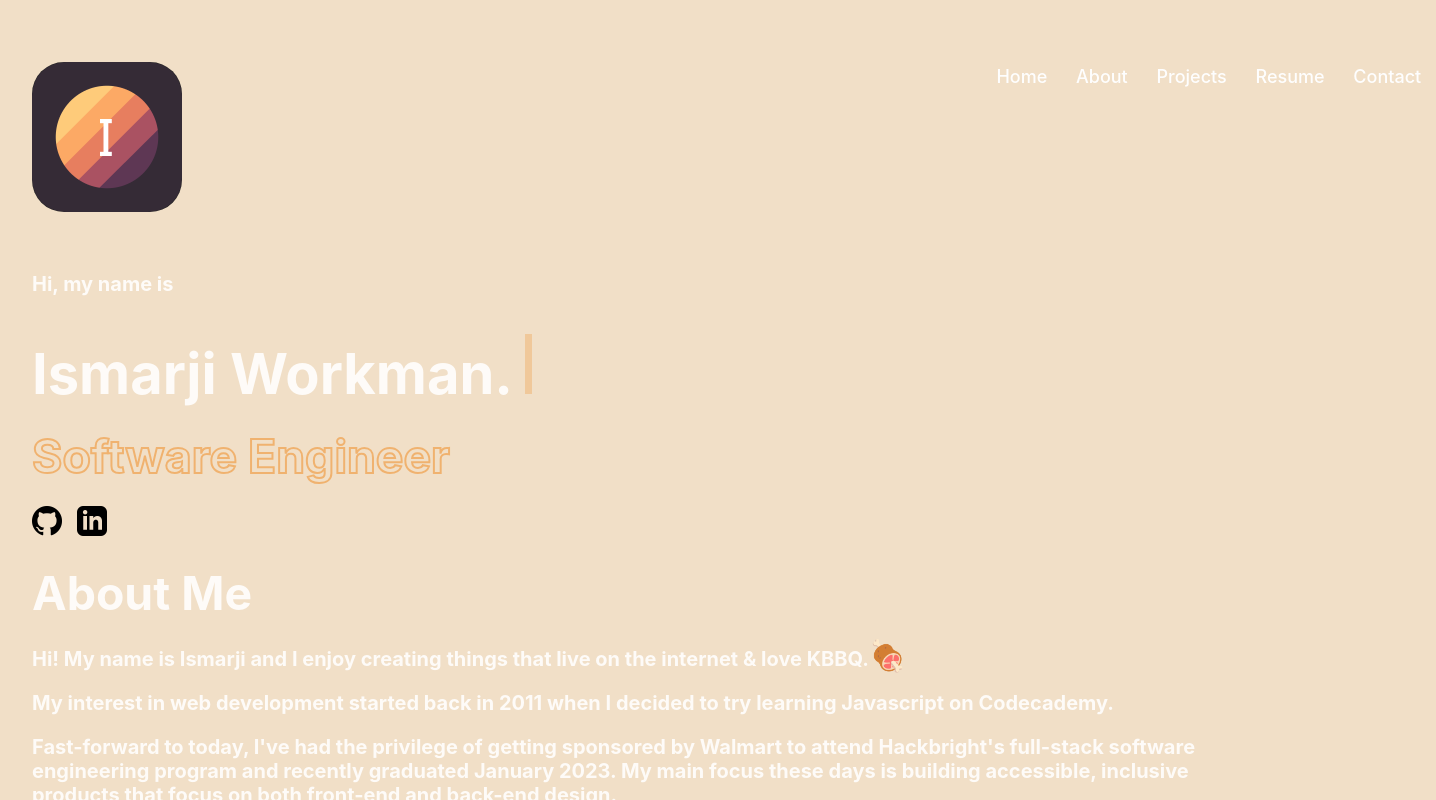
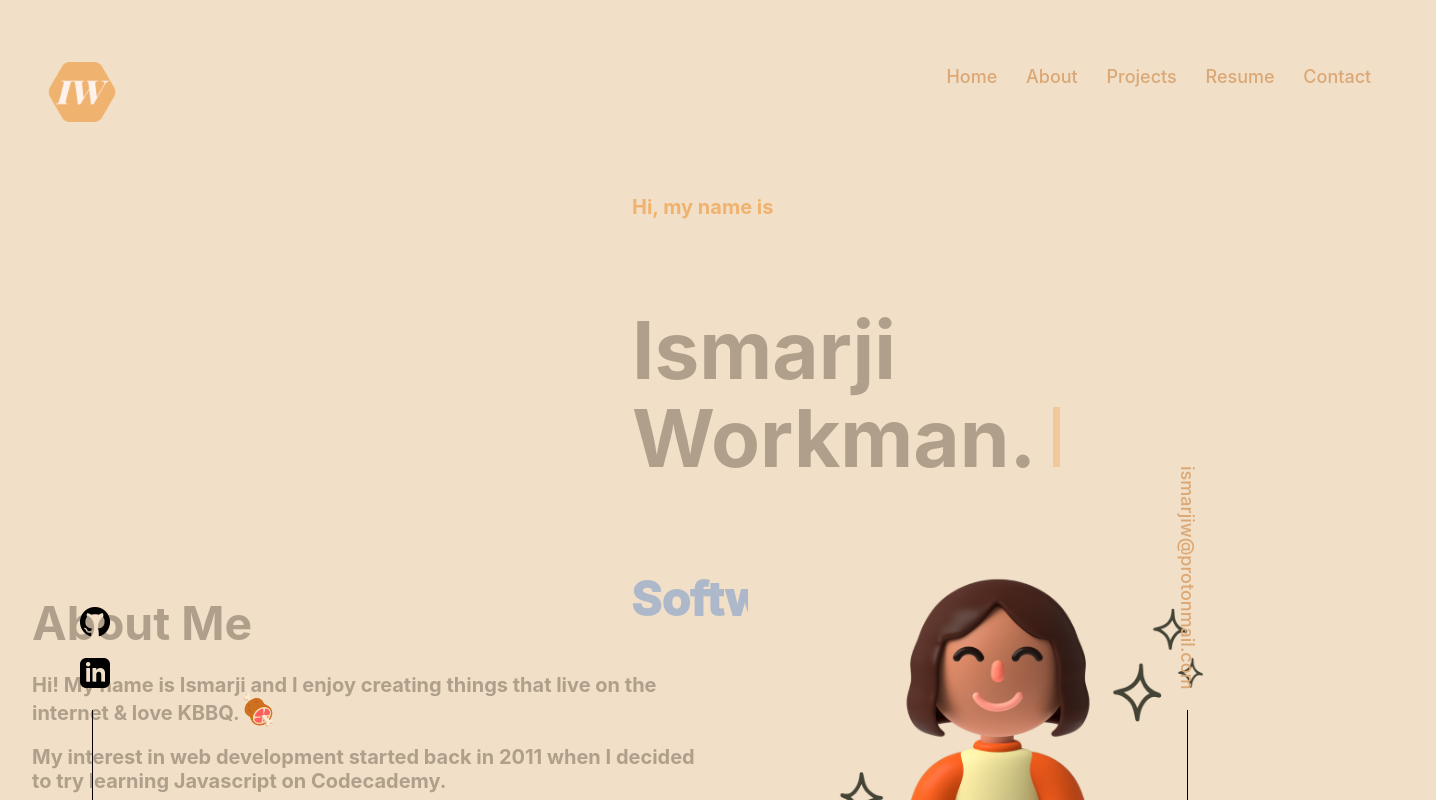
Before and after one commit to ismarjiw/portfolio, a React (Vite) app: page / in a window 1280 px wide. Shown: the top 800 px of the page, 1436 px wide, since content can reach past the window. Built offline with nearby package versions, Linux system fonts and the light colour scheme.

Commit message:
add left/right side social + email bars"

```diff
--- a/src/App.css
+++ b/src/App.css
@@ -5,10 +5,11 @@
 }
 
 .logo {
-  width: 150px;
-  height: 150px;
+  width: 100px;
+  height: 100px;
   margin-right: 1000px;
   border-radius: 2rem;
+  margin-bottom: 90px;
 }
 
 nav {
@@ -18,10 +19,6 @@ nav {
   display: flex;
   justify-content: space-around;
   align-items: center;
-}
-
-header.sticky {
-  padding: 5 px 100px;
 }
 
 .nav-links > a {
@@ -45,6 +42,21 @@ header.sticky {
   }
 }
 
+.about-avatar {
+    display: grid;
+    grid-template-columns: 3fr 2fr;
+    gap: 50px;
+}
+
+.hero {
+    display: flex;
+    justify-content: center;
+    flex-direction: column;
+    align-items:flex-start;
+    height: 40vh;
+    margin-left: 600px;
+}
+
 .main-content h1::after {
   content: "";
   width: 7px;
@@ -54,15 +66,19 @@ header.sticky {
   animation: cursor-blink 1.5s steps(2) infinite;
 }
 
+.intro {
+  color: #f0b26f;
+}
+
 .job-title:hover {
   cursor: url('./assets/wand.png'), auto;
-  -webkit-text-fill-color: #f0b26f;
+  -webkit-text-fill-color: #DCE2EB
 }
 
 .job-title {
-  -webkit-text-stroke: 2px #f0b26f;
-  -webkit-text-fill-color: #f1dfc7;
-  width:fit-content;
+  -webkit-text-stroke: 2px #ADB8CA;
+  /* -webkit-text-fill-color: #f1dfc7; */
+  -webkit-text-fill-color: #ADB8CA;
 }
 
 /* .skills-content {
@@ -87,3 +103,61 @@ span.food, span.peace {
   margin-top: 5px;
   text-align: center;
 } */
+
+.avatar {
+  height: 500px;
+  width: 500px;
+}
+
+.left-side {
+    width: 105px;
+    position: fixed;
+    bottom: 0px;
+    left: 40px;
+    right: auto;
+}
+
+.left-side li {
+  list-style-type: none;
+  margin-bottom: 15px;
+}
+
+.left-side::after {
+    content: "";
+    display: block;
+    width: 1px;
+    height: 90px;
+    margin: 0px auto;
+    background-color: black;
+}
+
+.right-side {
+  width: 105px;
+  position: fixed;
+  bottom: 0px;
+  left: auto;
+  right: 40px;
+}
+
+.email-wrapper {
+    display: flex;
+    flex-direction: column;
+    position: relative;
+    writing-mode: vertical-rl;
+    text-orientation: sideways;
+    margin-bottom: 20px;
+    padding-left: 40px;
+}
+
+.right-side::after {
+  content: "";
+  display: block;
+  width: 1px;
+  height: 90px;
+  margin: 0px auto;
+  background-color: black;
+}
+
+.name {
+  font-size: clamp(40px, 8vw, 80px);
+}
--- a/src/Components/Main.jsx
+++ b/src/Components/Main.jsx
@@ -2,6 +2,7 @@ import React from 'react'
 import githubLogo from '../assets/github.png'
 import linkedinLogo from '../assets/linkedin.png'
 import resume from '../documents/Resume.pdf'
+import avatar from '../assets/avatar.png'
 
 export default function Main() {
     const openResume = () => {
@@ -10,13 +11,13 @@ export default function Main() {
 
     return (
         <div className="main-content">
-            <h3>Hi, my name is</h3>
-            <h1> Ismarji Workman. </h1>
+            <section className="hero">
+                <h3 className="intro">Hi, my name is</h3>
+                <h1 className="name"> Ismarji Workman. </h1>
                 <h2 className="job-title">Software Engineer</h2>
-            <div className="social-content">
-                <a href="https://github.com/ismarjiw"><img className="social-icon" src={githubLogo} /></a>
-                <a href="https://www.linkedin.com/in/ismarjiworkman/" ><img className="social-icon" src={linkedinLogo} /></a>
-            </div>
+            </section>
+            <div className="about-avatar">
+                <section className="about-resume">
                     <h2 id='about'> About Me </h2>
                     <h3>Hi! My name is Ismarji and I enjoy creating things that live on the internet & love KBBQ.<span className="food">🍖</span></h3>
                     <h3>My interest in web development started back in 2011 when I decided to try learning Javascript on Codecademy.</h3>
@@ -30,6 +31,26 @@ export default function Main() {
                         <li>Flask</li>
                     </ul>
                     <button onClick={openResume}>Download Resume <svg xmlns="http://www.w3.org/2000/svg" width="24" height="24" viewBox="0 0 24 20" fill="none" stroke="currentColor" stroke-width="2" stroke-linecap="round" stroke-linejoin="round" class="feather feather-download"><path d="M21 15v4a2 2 0 0 1-2 2H5a2 2 0 0 1-2-2v-4"></path><polyline points="7 10 12 15 17 10"></polyline><line x1="12" y1="15" x2="12" y2="3"></line></svg></button>
+                </section>
+                <section className="avatar-img">
+                    <img className="avatar" src={avatar} />
+                </section>
+            </div>
+            <div className="left-side">
+                <ul>
+                    <li>
+                        <a href="https://github.com/ismarjiw" target="_blank"><img className="social-icon" src={githubLogo} /></a>
+                    </li>
+                    <li>
+                        <a href="https://www.linkedin.com/in/ismarjiworkman/" ><img className="social-icon" src={linkedinLogo} /></a>
+                    </li>
+                </ul>
+            </div>
+        <div className="right-side">
+            <div className="email-wrapper">
+                <a href="mailto:ismarjiw@protonmail.com">ismarjiw@protonmail.com</a>
+            </div>
+        </div>
         </div>
 
     )
--- a/src/Components/Nav.jsx
+++ b/src/Components/Nav.jsx
@@ -1,6 +1,7 @@
 import React from "react"
 import {Link} from 'react-scroll'
 import portLogo from '../assets/logo.png'
+import newLogo from '../assets/IW.png'
 import resume from '../documents/Resume.pdf'
 
 export default function Nav() {
@@ -9,7 +10,7 @@ export default function Nav() {
         <div className="nav-content" id='hero'>
         <header>
         <nav>
-            <img className="logo" src={portLogo} />
+            <img className="logo" src={newLogo} />
             <div className="nav-links">
                 <Link to="hero" spy={true} smooth={true} offset={-100} duration={600}>Home</Link>
                 <Link to="about" spy={true} smooth={true} offset={-100} duration={600}>About</Link>
--- a/src/Components/Projects.jsx
+++ b/src/Components/Projects.jsx
@@ -16,7 +16,7 @@ export default function projects() {
             <Project
                 name="Let me meme it for you"
                 description="A web app that allows users to generate random meme images to add text to and create their own custom memes."
-                stack="Javascript React HTML, CSS Netlify"
+                stack="Javascript React HTML CSS Netlify"
                 demo="https://sprightly-blancmange-e1b620.netlify.app/"
                 code="https://github.com/ismarjiw/meme-generator"
             />
--- a/src/index.css
+++ b/src/index.css
@@ -5,7 +5,8 @@
   font-weight: 400;
 
   color-scheme: dark light;
-  color: rgba(255, 255, 255, 0.87);
+  /* color: rgba(255, 255, 255, 0.87); */
+  color: #B09F8B;
   background-color: #f1dfc7;
 
   font-synthesis: none;
@@ -18,7 +19,8 @@
 a {
   font-weight: 500;
   font-size: large;
-  color: #fefefe;
+  /* color: #fefefe; */
+  color: #dba875;
   text-decoration: inherit;
 }
 a:hover {
```
Also changed, not shown: src/assets/IW.png (added), src/assets/avatar.png (added). Lines whose indentation alone changed are shown as unchanged.
